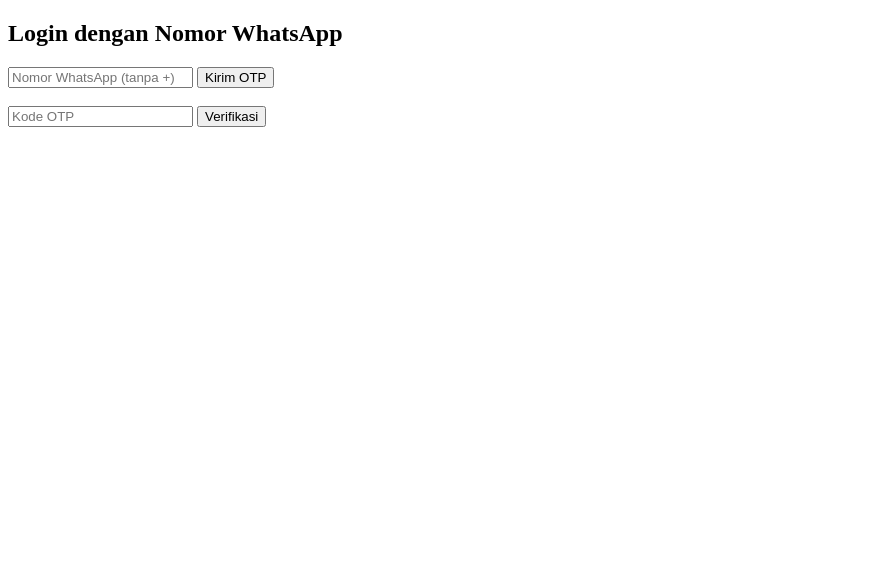
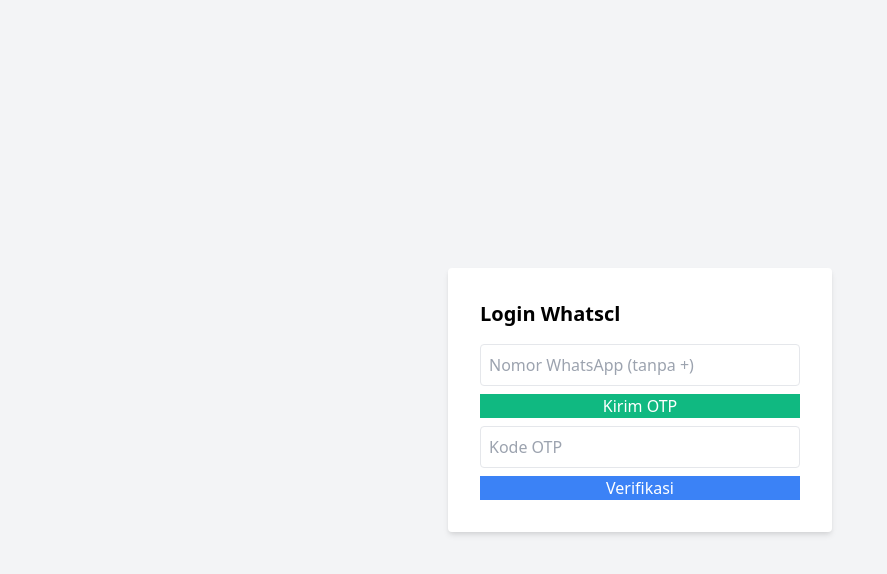
Before and after one commit to KevinGitHubs/Whatscl-z2, a website: page web/login.html in a window 1280 px wide. Shown: the whole page, without its empty margins (0-887 px from the left). Drawn offline with nearby package versions, Linux system fonts and the light colour scheme.

Commit message:
Update login.html

```diff
--- a/web/login.html
+++ b/web/login.html
@@ -1,34 +1,33 @@
 <!DOCTYPE html>
 <html>
 <head>
-  <meta charset="UTF-8">
+  <meta charset="UTF-8" />
   <title>Login Whatscl</title>
+  <link href="https://cdn.jsdelivr.net/npm/tailwindcss@2.2.19/dist/tailwind.min.css" rel="stylesheet" />
 </head>
-<body>
-  <h2>Login dengan Nomor WhatsApp</h2>
-  <input type="text" id="phone" placeholder="Nomor WhatsApp (tanpa +)">
-  <button onclick="sendOTP()">Kirim OTP</button><br><br>
-  <input type="text" id="otp" placeholder="Kode OTP">
-  <button onclick="verifyOTP()">Verifikasi</button>
-
+<body class="bg-gray-100 flex items-center justify-center h-screen">
+  <div class="bg-white p-8 rounded shadow-md w-full max-w-sm">
+    <h1 class="text-xl font-bold mb-4">Login Whatscl</h1>
+    <input id="phone" class="w-full mb-2 p-2 border rounded" placeholder="Nomor WhatsApp (tanpa +)">
+    <button onclick="sendOTP()" class="w-full bg-green-500 text-white mb-2">Kirim OTP</button>
+    <input id="otp" class="w-full mb-2 p-2 border rounded" placeholder="Kode OTP">
+    <button onclick="verifyOTP()" class="w-full bg-blue-500 text-white">Verifikasi</button>
+  </div>
   <script>
-    const API = '/api';
-
     async function sendOTP() {
       const phone = document.getElementById('phone').value;
-      const res = await fetch(`${API}/send-otp`, {
+      await fetch('/send-otp', {
         method: 'POST',
         headers: { 'Content-Type': 'application/json' },
         body: JSON.stringify({ phone })
       });
-      const data = await res.json();
-      alert(data.success ? 'OTP dikirim' : 'Gagal kirim OTP');
+      alert('OTP dikirim ke WhatsApp Anda');
     }
 
     async function verifyOTP() {
       const phone = document.getElementById('phone').value;
       const otp = document.getElementById('otp').value;
-      const res = await fetch(`${API}/verify-otp`, {
+      const res = await fetch('/verify-otp', {
         method: 'POST',
         headers: { 'Content-Type': 'application/json' },
         body: JSON.stringify({ phone, otp })
```
